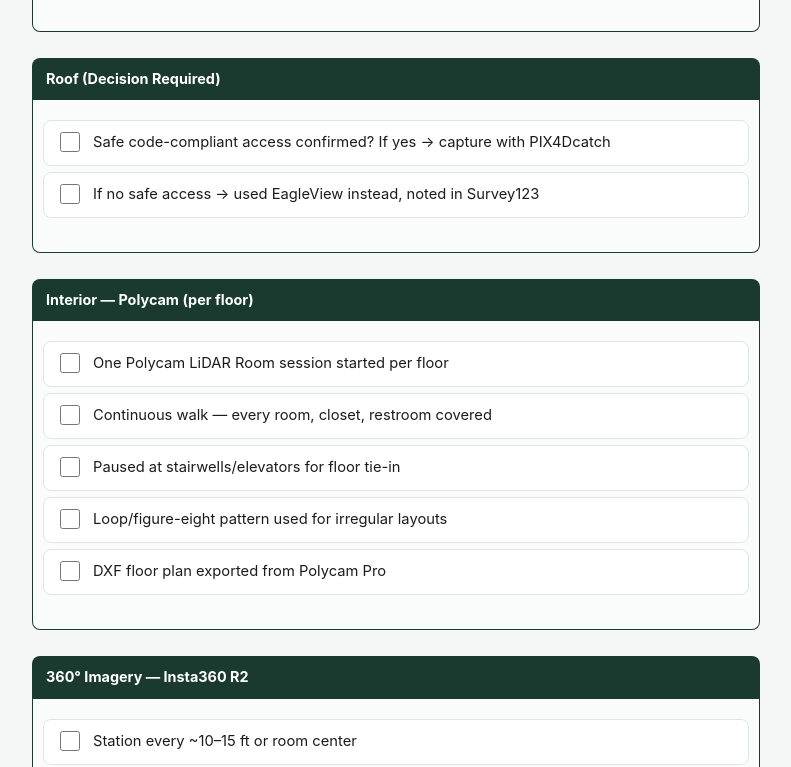
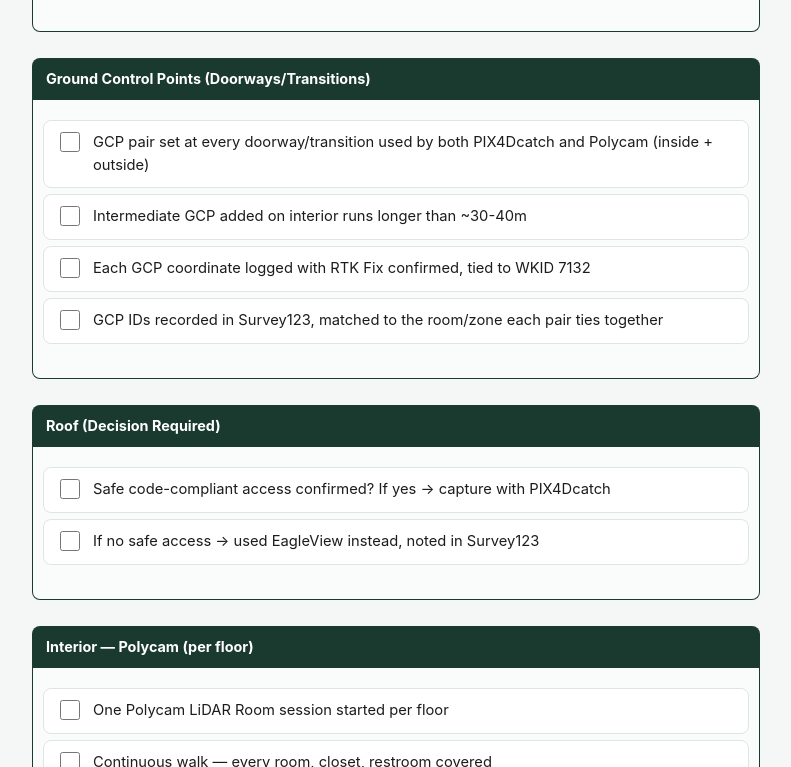
Before and after one commit to sstasio/rec-park-gis-indoors-program, a plain HTML site: page field/checklists.html in a window 1280 px wide. Shown: the part 1129-1896 px from the top of the page, without its empty margins (244-1035 px from the left). Drawn offline with Linux system fonts and the light colour scheme.

Commit message:
Add GCP (doorways/transitions) checklist phase

```diff
--- a/field/checklists.html
+++ b/field/checklists.html
@@ -42,6 +42,15 @@
 <li><input type="checkbox" data-id="ext-3"><span>Roofline/eaves shot from ground if no roof access</span></li>
 <li><input type="checkbox" data-id="ext-4"><span>Loop closed back to start point</span></li>
 <li><input type="checkbox" data-id="ext-5"><span>Hardscape (courts/paths/plazas) captured in grid or perimeter pattern</span></li>
+</ul>
+</div>
+<div class="phase-header">Ground Control Points (Doorways/Transitions)</div>
+<div class="phase-block">
+<ul class="checklist" data-phase="gcp">
+<li><input type="checkbox" data-id="gcp-1"><span>GCP pair set at every doorway/transition used by both PIX4Dcatch and Polycam (inside + outside)</span></li>
+<li><input type="checkbox" data-id="gcp-2"><span>Intermediate GCP added on interior runs longer than ~30-40m</span></li>
+<li><input type="checkbox" data-id="gcp-3"><span>Each GCP coordinate logged with RTK Fix confirmed, tied to WKID 7132</span></li>
+<li><input type="checkbox" data-id="gcp-4"><span>GCP IDs recorded in Survey123, matched to the room/zone each pair ties together</span></li>
 </ul>
 </div>
 <div class="phase-header">Roof (Decision Required)</div>
```
